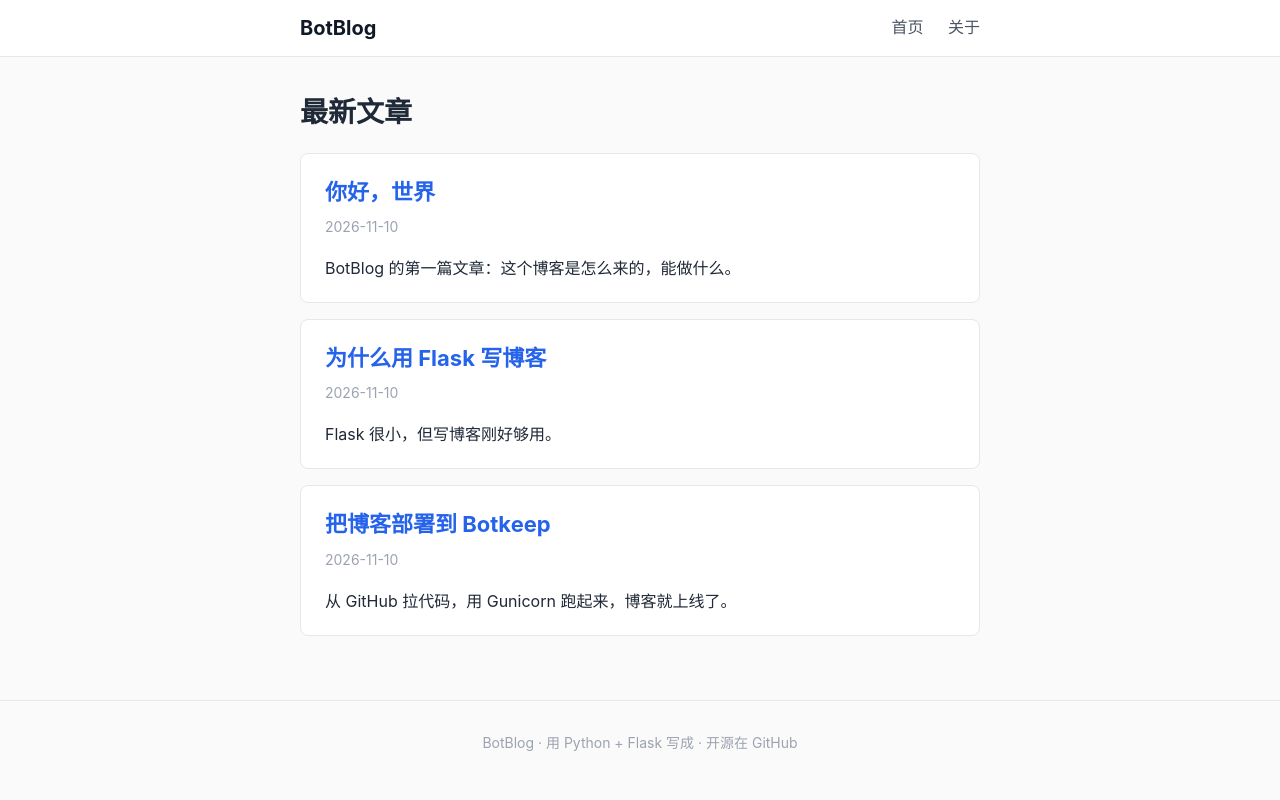
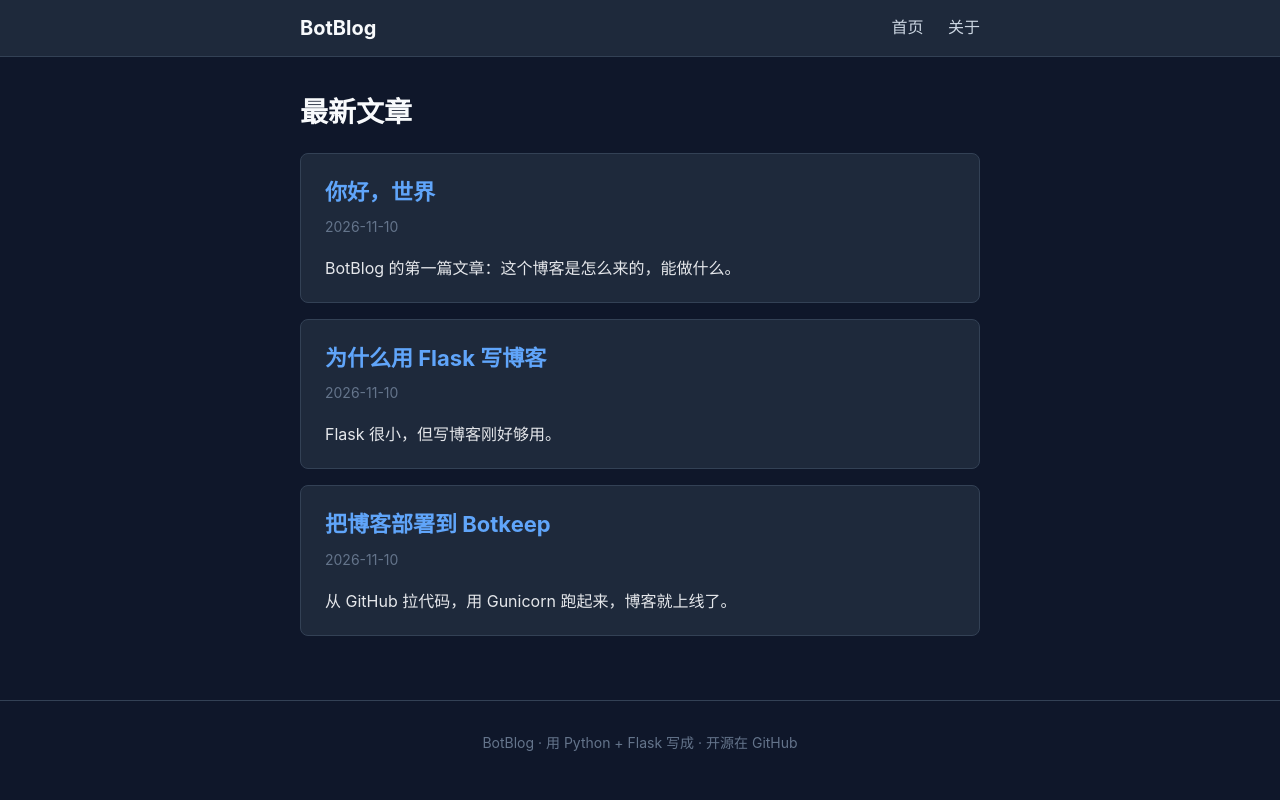
Before and after one commit to yincylan0/botblog, a Flask app: page / in a window 1280 px wide. Run offline with Flask 3, Linux system fonts and the light colour scheme.

Commit message:
默认暗黑风格

```diff
--- a/static/style.css
+++ b/static/style.css
@@ -2,16 +2,16 @@
 body {
   margin: 0;
   font-family: -apple-system, "PingFang SC", "Microsoft YaHei", "Segoe UI", sans-serif;
-  color: #1f2937;
-  background: #fafafa;
+  color: #e5e7eb;
+  background: #0f172a;
   line-height: 1.7;
 }
-a { color: #2563eb; text-decoration: none; }
+a { color: #60a5fa; text-decoration: none; }
 a:hover { text-decoration: underline; }
 .container { max-width: 720px; margin: 0 auto; padding: 0 20px; }
 .site-header {
-  background: #fff;
-  border-bottom: 1px solid #e5e7eb;
+  background: #1e293b;
+  border-bottom: 1px solid #334155;
 }
 .site-header .container {
   display: flex;
@@ -19,16 +19,16 @@ a:hover { text-decoration: underline; }
   justify-content: space-between;
   height: 56px;
 }
-.logo { font-size: 20px; font-weight: 700; color: #111827; }
+.logo { font-size: 20px; font-weight: 700; color: #f8fafc; }
 .logo:hover { text-decoration: none; }
-.site-header nav a { margin-left: 20px; color: #4b5563; }
+.site-header nav a { margin-left: 20px; color: #cbd5e1; }
 main.container { padding-top: 32px; padding-bottom: 48px; }
-h1 { font-size: 28px; margin: 0 0 16px; }
-h2 { font-size: 22px; margin: 0 0 4px; }
-.meta { color: #9ca3af; font-size: 14px; margin: 0 0 8px; }
+h1 { font-size: 28px; margin: 0 0 16px; color: #f8fafc; }
+h2 { font-size: 22px; margin: 0 0 4px; color: #f8fafc; }
+.meta { color: #64748b; font-size: 14px; margin: 0 0 8px; }
 .post-preview {
-  background: #fff;
-  border: 1px solid #e5e7eb;
+  background: #1e293b;
+  border: 1px solid #334155;
   border-radius: 8px;
   padding: 20px 24px;
   margin-bottom: 16px;
@@ -36,23 +36,24 @@ h2 { font-size: 22px; margin: 0 0 4px; }
 .post-preview p:last-child { margin-bottom: 0; }
 .post-body img { max-width: 100%; }
 .post-body pre {
-  background: #111827;
-  color: #f9fafb;
+  background: #020617;
+  color: #e2e8f0;
   padding: 14px 16px;
   border-radius: 6px;
   overflow-x: auto;
+  border: 1px solid #1e293b;
 }
-.post-body code { background: #f3f4f6; padding: 2px 5px; border-radius: 4px; }
+.post-body code { background: #334155; color: #e2e8f0; padding: 2px 5px; border-radius: 4px; }
 .post-body pre code { background: none; padding: 0; }
 .post-body blockquote {
-  border-left: 3px solid #d1d5db;
+  border-left: 3px solid #475569;
   margin: 16px 0;
   padding: 4px 16px;
-  color: #6b7280;
+  color: #94a3b8;
 }
 .site-footer {
-  border-top: 1px solid #e5e7eb;
-  color: #9ca3af;
+  border-top: 1px solid #334155;
+  color: #64748b;
   font-size: 14px;
   padding: 16px 0;
   text-align: center;
```
